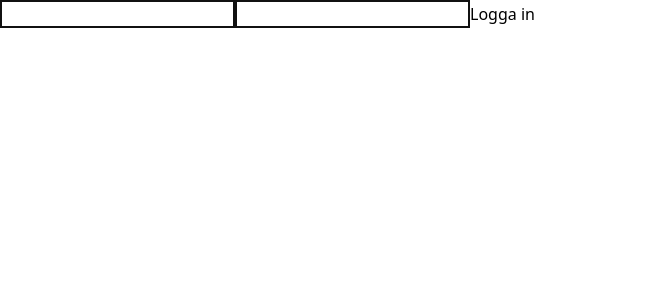
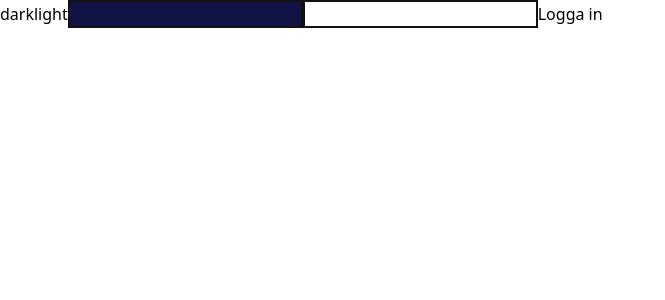
Before and after one commit to AxelEnghamre/subscriptions_tracker, a Next.js app: page /sign-in in a window 1280 px wide. Shown: the top 300 px of the page, without its empty margins (0-665 px from the left). Built offline with nearby package versions, Linux system fonts and the light colour scheme.

Commit message:
added theme context

```diff
--- a/src/app/globals.css
+++ b/src/app/globals.css
@@ -13,3 +13,15 @@
   --off-white: #f6f6f6;
   --purple-light: #acbafc;
 }
+
+.darkTheme {
+  --black: #111111;
+  --purple: #7c8ee4;
+  --babyblue: #84e1ff;
+  --dawn: #76aeff;
+  --midnight: red;
+  --sunflower: #f8dc7c;
+  --olive: #acc190;
+  --off-white: #f6f6f6;
+  --purple-light: #acbafc;
+}
--- a/src/app/layout.tsx
+++ b/src/app/layout.tsx
@@ -1,5 +1,6 @@
 import "./globals.css";
 import type { Metadata } from "next";
+import { ThemeContextProvider } from "@/contexts/ThemeContext";
 
 const metadata: Metadata = {
   title: "Create Next App",
@@ -9,7 +10,9 @@ const metadata: Metadata = {
 const RootLayout = ({ children }: { children: React.ReactNode }) => {
   return (
     <html lang="sv">
-      <body className="">{children}</body>
+      <body className="">
+        <ThemeContextProvider>{children}</ThemeContextProvider>
+      </body>
     </html>
   );
 };
--- a/src/components/auth/SignIn.tsx
+++ b/src/components/auth/SignIn.tsx
@@ -3,6 +3,8 @@
 import { useState } from "react";
 import { useRouter } from "next/navigation";
 import { signInSchema } from "@/lib/schemas/AuthSchemas";
+import { useContext } from "react";
+import { ThemeContext } from "@/contexts/ThemeContext";
 
 const SignIn = () => {
   const router = useRouter();
@@ -11,7 +13,7 @@ const SignIn = () => {
     password: "",
   });
   const [isSigningIn, setIsSigningIn] = useState(false);
-
+const {theme,changeThemeTo} = useContext(ThemeContext) as ThemeContext;
   const handleSubmit = async (event: React.FormEvent<HTMLFormElement>) => {
     event.preventDefault();
     setIsSigningIn(true);
@@ -53,8 +55,10 @@ const SignIn = () => {
 
   return (
     <form onSubmit={handleSubmit}>
+      <button onClick={()=>changeThemeTo("dark")}>dark</button>
+      <button onClick={()=>changeThemeTo("light")}>light</button>
       <input
-        className="border-solid border-black border-2"
+        className="border-solid border-black border-2 bg-midnight"
         type="email"
         name="email"
         value={signInFormValue.email}
--- /dev/null
+++ b/src/contexts/ThemeContext.tsx
@@ -0,0 +1,40 @@
+"use client";
+
+import { createContext, useState } from "react";
+
+type Themes = "light" | "dark";
+
+type ThemeContext = {
+  theme: Themes;
+  changeThemeTo: (param: Themes)=> void;
+};
+
+const ThemeContext = createContext<ThemeContext | null>(null);
+
+const ThemeContextProvider = ({ children }: { children: React.ReactNode }) => {
+  const [theme, setTheme] = useState<Themes>("light");
+
+  const changeThemeTo = (themeFromInput: Themes) => {
+    if(themeFromInput === "dark") {
+      document.body.classList.add("darkTheme");
+    } else {
+      document.body.classList.remove("darkTheme");
+    }
+
+    // Rerender where the theme state
+    setTheme(themeFromInput);
+  }
+
+  return (
+    <ThemeContext.Provider
+      value={{
+        theme,
+        changeThemeTo,
+      }}
+    >
+      {children}
+    </ThemeContext.Provider>
+  );
+};
+
+export { ThemeContext, ThemeContextProvider };
```
Also changed, not shown: src/contexts/index.ts (deleted).
